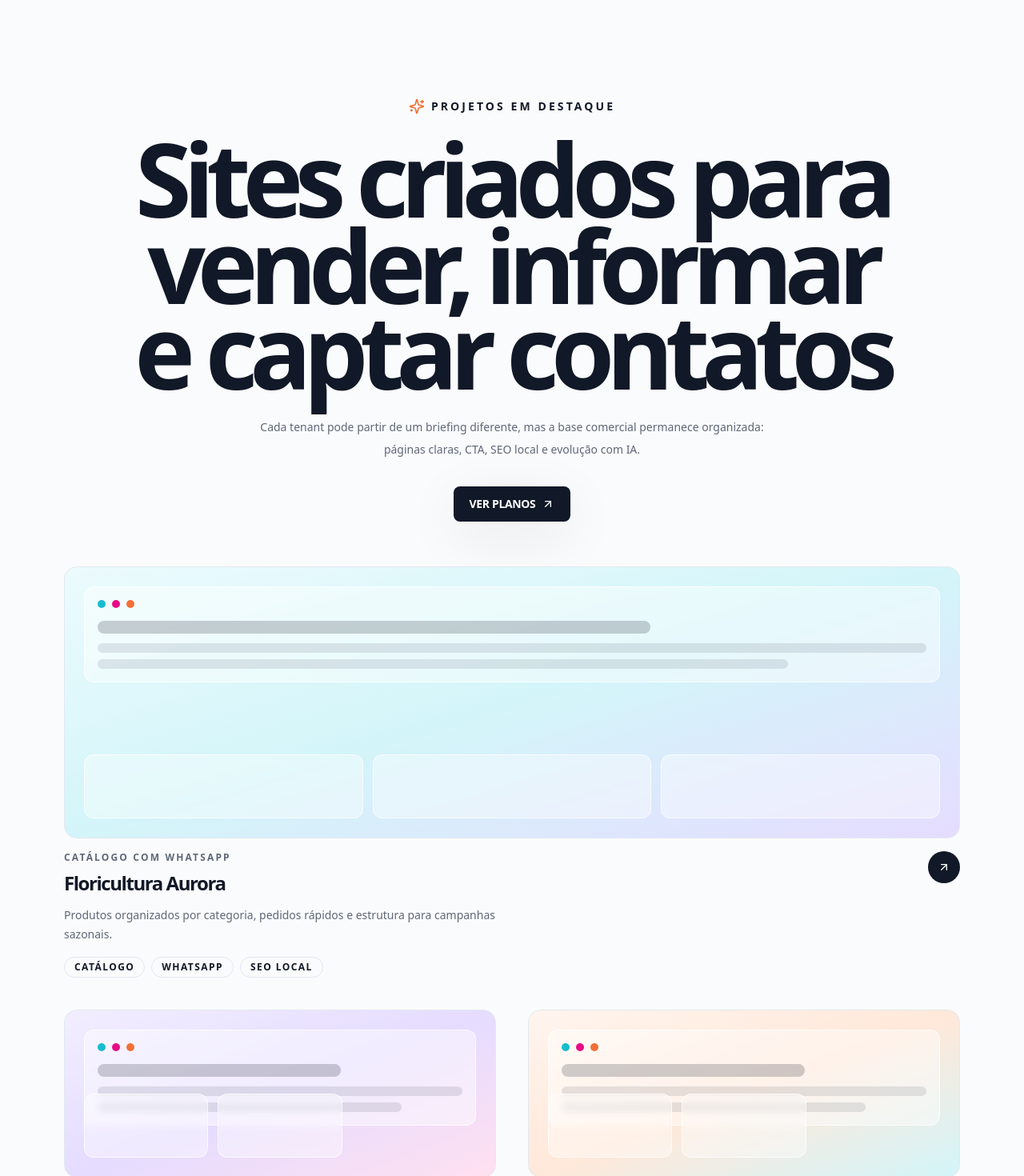
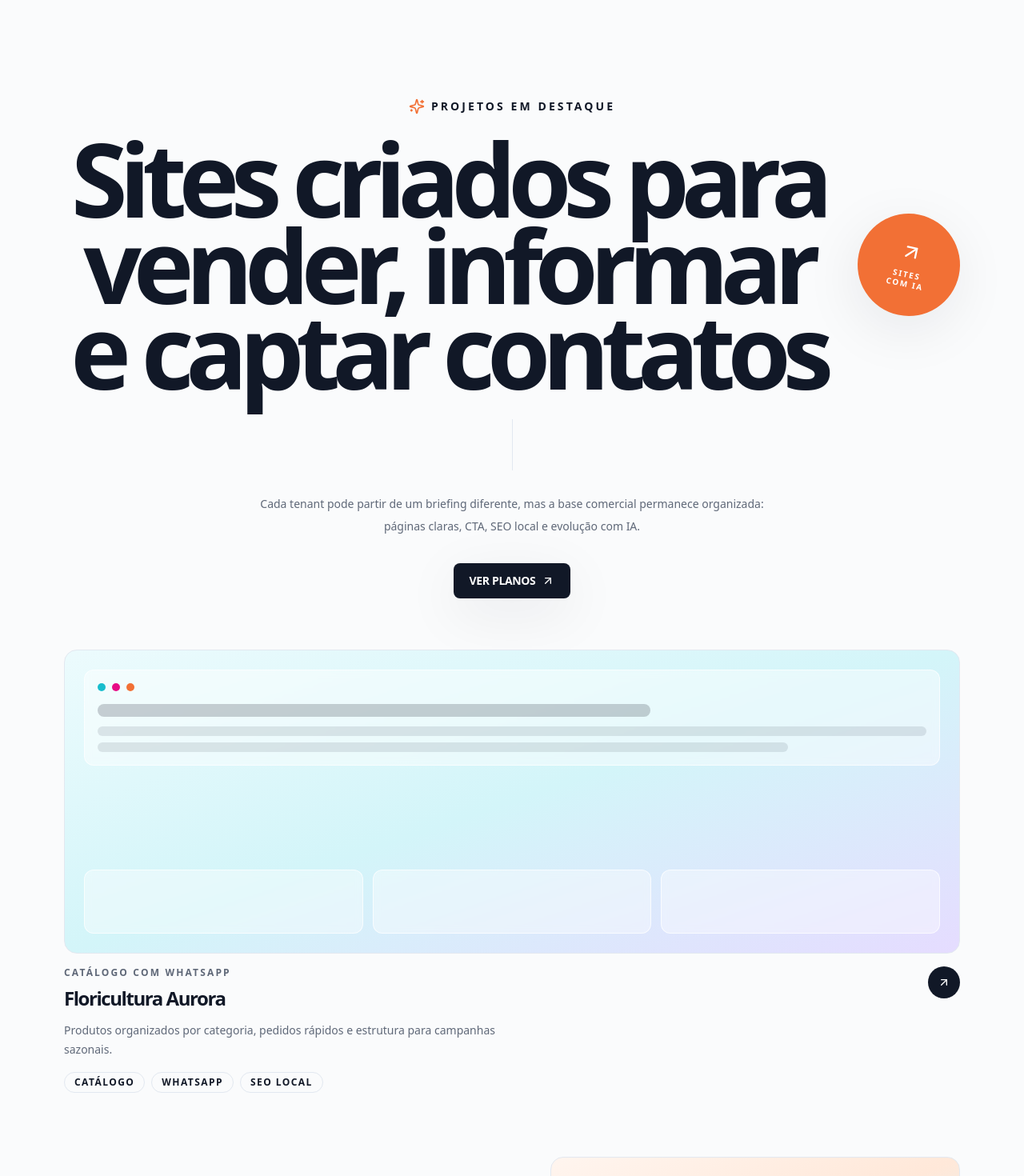
Before and after one commit to agenciamobi/mobidigital, a Next.js app: page / in a window 1280 px wide. Shown: the part 2380-3850 px from the top of the page at 80% size. Built offline with nearby package versions, Linux system fonts and the light colour scheme.

Commit message:
Refine featured sites editorial layout

```diff
--- a/components/mobi-featured-sites.tsx
+++ b/components/mobi-featured-sites.tsx
@@ -11,6 +11,7 @@ type FeaturedSite = {
   accent: HeroCollageAccent;
   tags: readonly string[];
   large?: boolean;
+  wide?: boolean;
 };
 
 type MobiFeaturedSitesProps = {
@@ -22,9 +23,20 @@ type MobiFeaturedSitesProps = {
   items: readonly FeaturedSite[];
 };
 
-function SiteVisual({ accent, large = false }: { accent: HeroCollageAccent; large?: boolean }) {
+function MobiSeal() {
   return (
-    <div className={cn("relative overflow-hidden rounded-lg border border-line", large ? "h-[340px]" : "h-[210px]", activeTheme.tenantScroller.accents[accent])}>
+    <div className="hidden h-32 w-32 shrink-0 rotate-12 place-items-center rounded-full bg-orange-500 text-white shadow-editorial md:grid" aria-hidden="true">
+      <div className="text-center">
+        <ArrowUpRight className="mx-auto h-7 w-7" />
+        <p className="mt-2 text-[0.62rem] font-black uppercase leading-tight tracking-[0.18em]">Sites<br />com IA</p>
+      </div>
+    </div>
+  );
+}
+
+function SiteVisual({ accent, large = false, wide = false }: { accent: HeroCollageAccent; large?: boolean; wide?: boolean }) {
+  return (
+    <div className={cn("relative overflow-hidden rounded-lg border border-line", large ? "h-[380px]" : wide ? "h-[320px]" : "h-[230px]", activeTheme.tenantScroller.accents[accent])}>
       <div className="absolute inset-x-6 top-6 rounded-md border border-white/70 bg-white/45 p-4 backdrop-blur-sm">
         <div className="mb-4 flex items-center gap-2">
           <span className="h-2.5 w-2.5 rounded-full bg-cyan-500" />
@@ -36,7 +48,7 @@ function SiteVisual({ accent, large = false }: { accent: HeroCollageAccent; larg
         <div className="mt-2 h-3 w-5/6 rounded-full bg-ink/10" />
       </div>
       <div className="absolute bottom-6 left-6 right-6 grid gap-3 sm:grid-cols-3">
-        {Array.from({ length: large ? 3 : 2 }).map((_, index) => (
+        {Array.from({ length: large || wide ? 3 : 2 }).map((_, index) => (
           <div key={index} className="h-20 rounded-md border border-white/70 bg-white/40 backdrop-blur-sm" />
         ))}
       </div>
@@ -44,10 +56,17 @@ function SiteVisual({ accent, large = false }: { accent: HeroCollageAccent; larg
   );
 }
 
-function FeaturedSiteCard({ item }: { item: FeaturedSite }) {
+function FeaturedSiteCard({ item, index }: { item: FeaturedSite; index: number }) {
   return (
-    <article className={cn("grid gap-4", item.large ? "lg:col-span-2" : "") }>
-      <SiteVisual accent={item.accent} large={item.large} />
+    <article
+      className={cn(
+        "grid gap-4",
+        item.large ? "lg:col-span-2" : "",
+        item.wide ? "lg:col-span-2 lg:mx-auto lg:w-3/4" : "",
+        index % 2 === 1 ? "lg:mt-20" : "",
+      )}
+    >
+      <SiteVisual accent={item.accent} large={item.large} wide={item.wide} />
       <div className="grid gap-3 sm:grid-cols-[1fr_auto] sm:items-start">
         <div>
           <p className="text-xs font-black uppercase tracking-[0.18em] text-muted">{item.type}</p>
@@ -73,14 +92,18 @@ export function MobiFeaturedSites({ eyebrow, title, description, cta, href, item
   return (
     <section className="bg-page py-20 sm:py-28" aria-labelledby="mobi-featured-title">
       <div className="container-page">
-        <div className="mx-auto max-w-5xl text-center">
+        <div className="mx-auto max-w-6xl text-center">
           <p className="inline-flex items-center gap-2 text-sm font-black uppercase tracking-[0.22em] text-ink">
             <Sparkles className="h-5 w-5 text-orange-500" aria-hidden="true" />
             {eyebrow}
           </p>
-          <h2 id="mobi-featured-title" className="mt-5 text-balance text-[clamp(4rem,10vw,8rem)] font-black leading-[0.84] tracking-[-0.08em] text-ink">
-            {title}
-          </h2>
+          <div className="mt-5 flex items-center justify-center gap-8">
+            <h2 id="mobi-featured-title" className="text-balance text-[clamp(4rem,10vw,8rem)] font-black leading-[0.84] tracking-[-0.08em] text-ink">
+              {title}
+            </h2>
+            <MobiSeal />
+          </div>
+          <div className="mx-auto mt-8 h-16 w-px bg-line" aria-hidden="true" />
           <p className="mx-auto mt-7 max-w-2xl text-sm leading-7 text-muted">{description}</p>
           <div className="mt-8">
             <MobiButton href={href} variant="primary" size="md">
@@ -89,9 +112,9 @@ export function MobiFeaturedSites({ eyebrow, title, description, cta, href, item
           </div>
         </div>
 
-        <div className="mt-14 grid gap-10 lg:grid-cols-2">
-          {items.map((item) => (
-            <FeaturedSiteCard key={item.name} item={item} />
+        <div className="mt-16 grid gap-14 lg:grid-cols-2 lg:gap-x-24 lg:gap-y-20">
+          {items.map((item, index) => (
+            <FeaturedSiteCard key={item.name} item={item} index={index} />
           ))}
         </div>
       </div>
```
